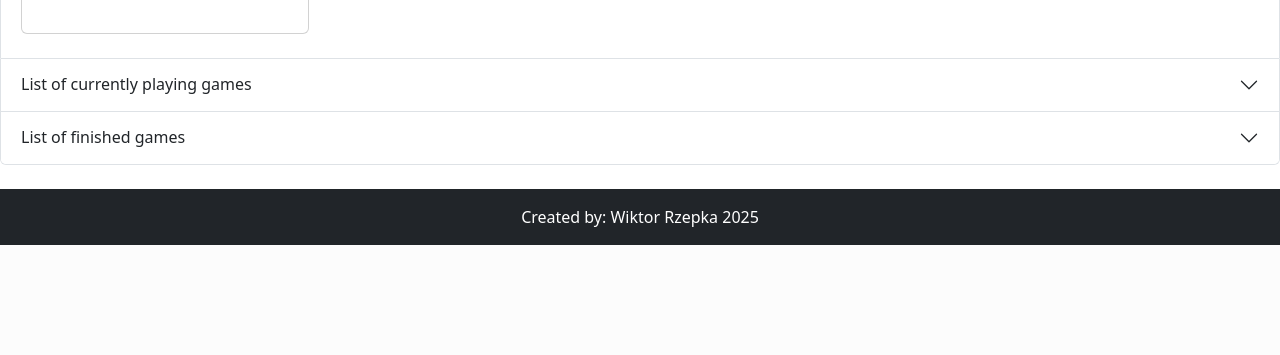
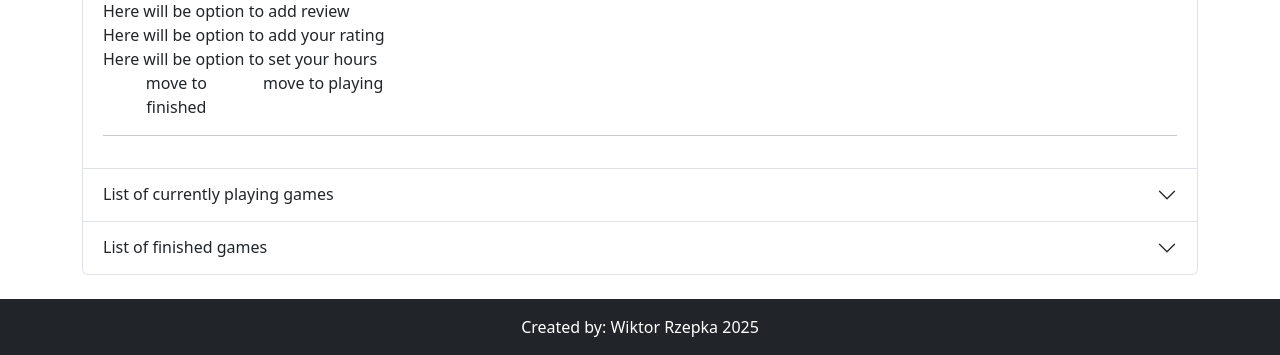
Before and after one commit to wrzepka/GamesLog, a Flask app: page /profile in a window 1280 px wide, after a click on "List of wishlisted games". Shown: the part 939-1294 px from the top of the page. Before the commit the page ends 1184 px from the top, so only its background shows below. Run offline with Flask 3, Linux system fonts and the light colour scheme; a user stored in the database is signed in; data comes from the database, SQL or seed files in the repository.

Commit message:
sync commit

```diff
--- a/templates/user_profile.html
+++ b/templates/user_profile.html
@@ -2,7 +2,7 @@
 {% block title %}Index{% endblock %}
 {% block content %}
 {% if session.get("user_id")%}
-<!--TODO: Change size of the accordion-->
+<div class="container">
     <div class="accordion" id="accordionExample">
         <div class="accordion-item">
             <h2 class="accordion-header">
@@ -15,14 +15,41 @@
                 <div class="accordion-body">
                     {% if wishlisted %}
                     {% for game in wishlisted %}
-                <div class="card mb-2" style="width: 18rem; height: 25rem;">
-                    <img src="https://images.igdb.com/igdb/image/upload/t_logo_med_2x/{{game.img_id}}.jpg"
-                         class="card-img-top"
-                         alt="{{game.name}} cover">
-                    <div class="card-body flex-grow-1 text-center d-flex flex-column align-items-center justify-content-center">
-                        <h4 class="card-title flex-grow-1">{{game.name}}</h4>
+                    <div class="container h-100">
+                        <div class="row row-cols-auto h-100">
+                            <div class="col">
+                                <!--TODO: repair img-->
+                                <img src="https://images.igdb.com/igdb/image/upload/t_cover_big/{{game.img_id}}.jpg"
+                                     class="img-thumbnail"
+                                     style="object-fit:cover;"
+                                     alt="{{game.name}}-cover">
+                            </div>
+                            <!--TODO: make it mobile friendly                            -->
+                            <div class="col-6">
+                                <div class="row text-center"><h3>{{game.name}}</h3></div>
+                                <!--TODO: your desc with text truncation                                -->
+                                <div class="row-6"><span>YOUR DESC TODO:</span></div>
+                                <!--TODO: space for user's review-->
+                                <div class="row-6"><span>REVIEW: LOREM IPSUMLOREM IPSUMLOREM IPSUMLOREM IPSUMLOREM IPSUMLOREM IPSUMLOREM IPSUMLOREM IPSUMLOREM IPSUMLOREM IPSUM</span>
+                                </div>
+                                <div class="row text-center">
+                                    <div class="col">Hours played: {{game.hours_played}}</div>
+                                    <div class="col">Your rating: {{game.rating}}</div>
+                                    <div class="col">IGDB rating: {{game.igdb_rating}}</div>
                                 </div>
                             </div>
+                            <div class="col">
+                                <div class="row">Here will be option to add review</div>
+                                <div class="row">Here will be option to add your rating</div>
+                                <div class="row">Here will be option to set your hours</div>
+                                <div class="row text-center">
+                                    <div class="col">move to finished</div>
+                                    <div class="col">move to playing</div>
+                                </div>
+                            </div>
+                        </div>
+                    </div>
+                    <hr>
                     {% endfor %}
                     {% else %}
                     <strong>Your list is empty :/</strong>
@@ -87,6 +114,7 @@
             </div>
         </div>
     </div>
+</div>
 {% else %}
 <h1 class="mb-4">Please login to view your Log</h1>
 {% endif %}
```
Lines whose indentation alone changed are shown as unchanged.
